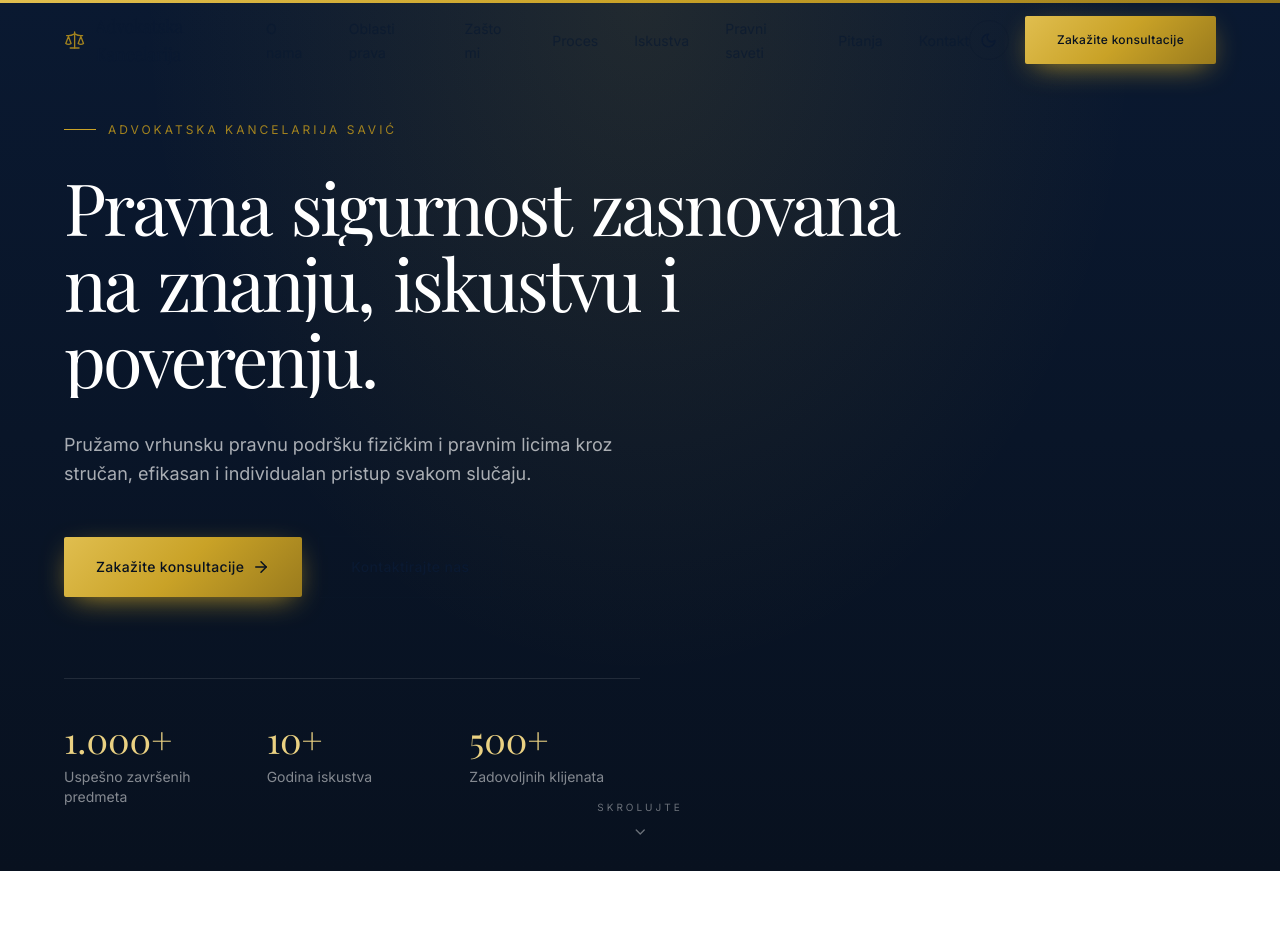
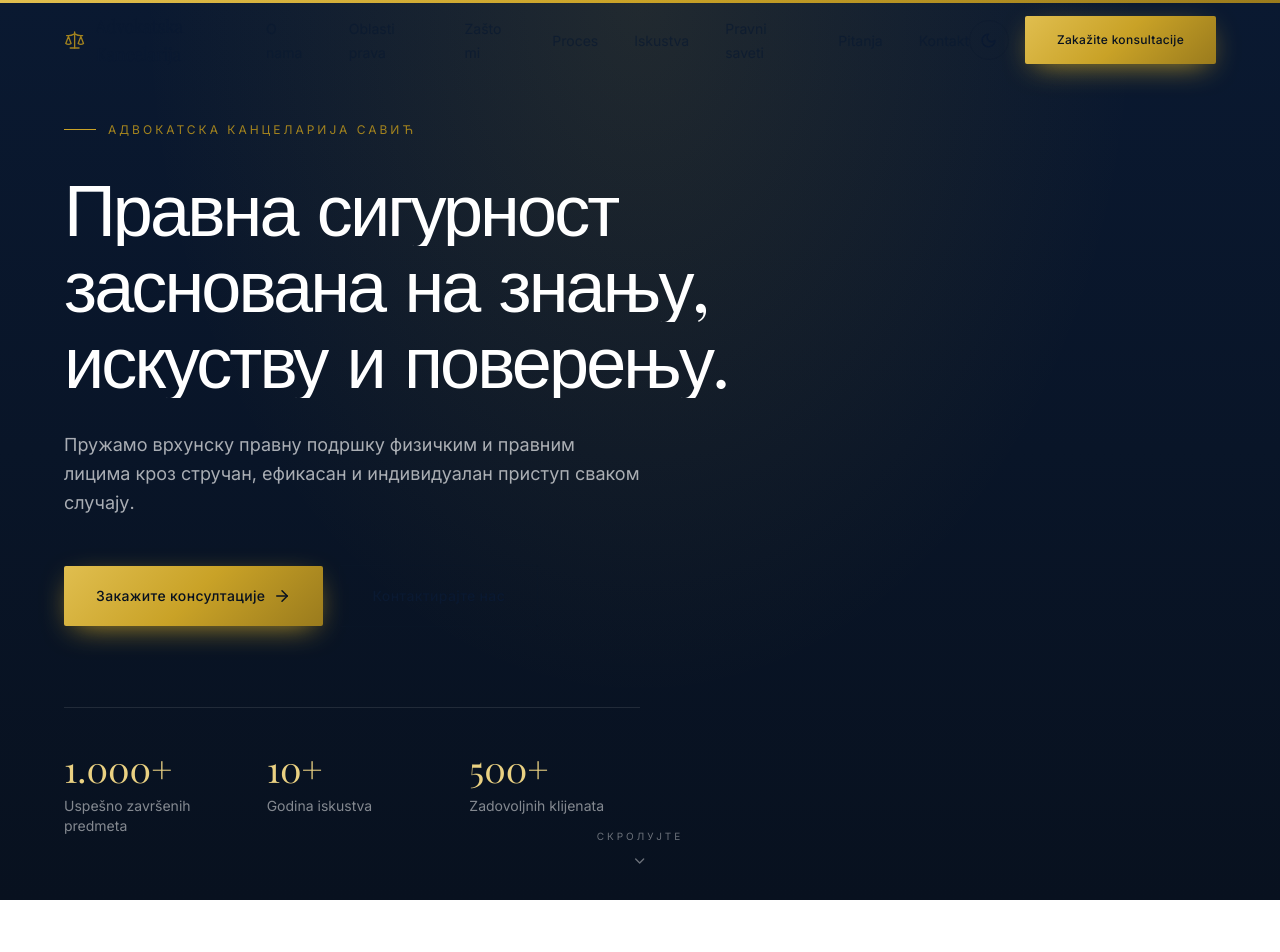
Before and after one commit to stojanovicjovan021-collab/advokatska-kancelarija-savic, a Next.js app: page / in a window 1280 px wide. Shown: the top 952 px of the page. Built offline with nearby package versions, Linux system fonts and the light colour scheme; a web font is replaced by a local one.

Commit message:
Prebacen Hero na cirilicu

```diff
--- a/components/sections/Hero.tsx
+++ b/components/sections/Hero.tsx
@@ -25,12 +25,12 @@ export function Hero() {
           transition={{ duration: 0.8, delay: 0.2 }}
           className="eyebrow-rule text-xs uppercase tracking-[0.25em]"
         >
-          Advokatska kancelarija Savić
+          Адвокатска канцеларија Савић
         </motion.span>
 
         <RevealText
           as="h1"
-          text="Pravna sigurnost zasnovana na znanju, iskustvu i poverenju."
+          text="Правна сигурност заснована на знању, искуству и поверењу."
           delay={0.35}
           className="mt-8 max-w-4xl font-display text-4xl leading-[1.08] tracking-tightest text-paper balance sm:text-6xl lg:text-[4.5rem]"
         />
@@ -41,8 +41,8 @@ export function Hero() {
           transition={{ duration: 0.9, delay: 1.1, ease: [0.22, 1, 0.36, 1] }}
           className="mt-8 max-w-xl text-lg leading-relaxed text-paper/65"
         >
-          Pružamo vrhunsku pravnu podršku fizičkim i pravnim licima kroz stručan, efikasan i individualan pristup
-          svakom slučaju.
+          Пружамо врхунску правну подршку физичким и правним лицима кроз
+          стручан, ефикасан и индивидуалан приступ сваком случају.
         </motion.p>
 
         <motion.div
@@ -52,17 +52,27 @@ export function Hero() {
           className="mt-12 flex flex-col gap-4 sm:flex-row sm:items-center"
         >
           <MagneticButton>
-            <a href="#contact" data-cursor-hover className={buttonVariants({ variant: 'gold', size: 'lg' })}>
-              Zakažite konsultacije
+            <a
+              href="#contact"
+              data-cursor-hover
+              className={buttonVariants({ variant: 'gold', size: 'lg' })}
+            >
+              Закажите консултације
               <ArrowRight size={18} />
             </a>
           </MagneticButton>
+
           <a
             href="#contact"
             data-cursor-hover
-            className={buttonVariants({ variant: 'outline', size: 'lg', className: 'border-paper/25 text-paper hover:border-gold hover:text-gold-200' })}
+            className={buttonVariants({
+              variant: 'outline',
+              size: 'lg',
+              className:
+                'border-paper/25 text-paper hover:border-gold hover:text-gold-200',
+            })}
           >
-            Kontaktirajte nas
+            Контактирајте нас
           </a>
         </motion.div>
 
@@ -78,7 +88,9 @@ export function Hero() {
               <dd className="font-display text-3xl text-gold-200 sm:text-4xl">
                 <AnimatedCounter value={stat.value} suffix={stat.suffix} />
               </dd>
-              <dd className="mt-2 text-xs leading-snug text-paper/50 sm:text-sm">{stat.label}</dd>
+              <dd className="mt-2 text-xs leading-snug text-paper/50 sm:text-sm">
+                {stat.label}
+              </dd>
             </div>
           ))}
         </motion.dl>
@@ -90,8 +102,14 @@ export function Hero() {
         transition={{ delay: 2, duration: 1 }}
         className="absolute bottom-8 left-1/2 hidden -translate-x-1/2 flex-col items-center gap-2 text-paper/40 sm:flex"
       >
-        <span className="text-[10px] uppercase tracking-[0.3em]">Skrolujte</span>
-        <motion.div animate={{ y: [0, 6, 0] }} transition={{ duration: 1.8, repeat: Infinity }}>
+        <span className="text-[10px] uppercase tracking-[0.3em]">
+          СКРОЛУЈТЕ
+        </span>
+
+        <motion.div
+          animate={{ y: [0, 6, 0] }}
+          transition={{ duration: 1.8, repeat: Infinity }}
+        >
           <ChevronDown size={16} />
         </motion.div>
       </motion.div>
```
